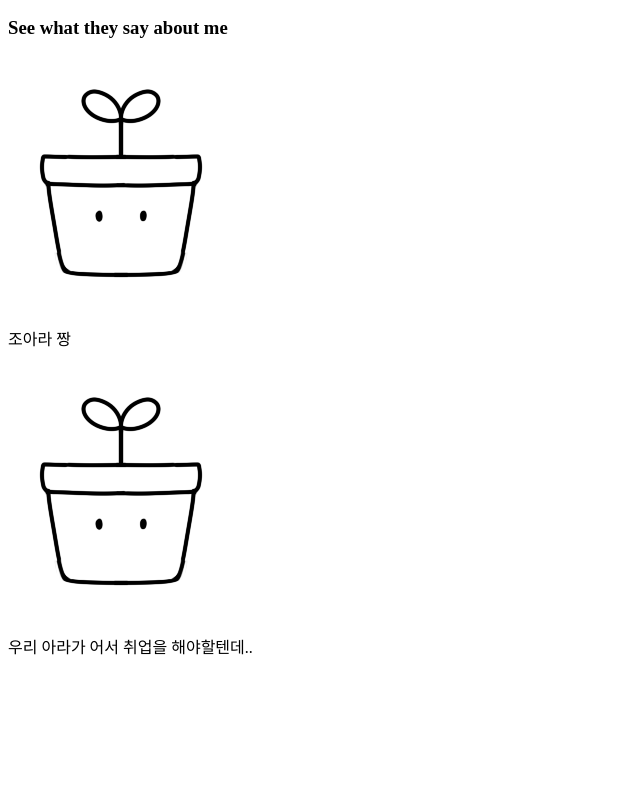
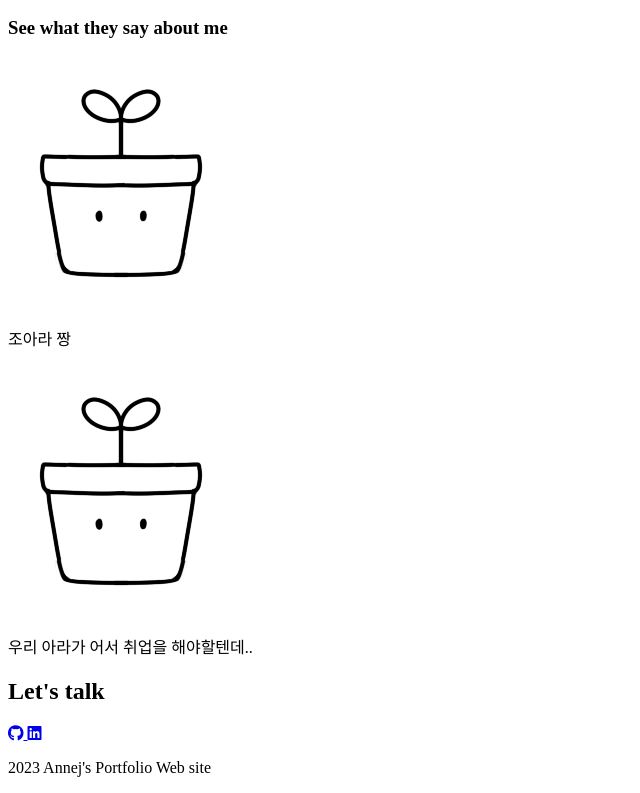
Before and after one commit to bluenote00/dreamcoding_portfolio, a plain HTML site: page index.html in a window 1280 px wide. Shown: the part 2888-3681 px from the top of the page, without its empty margins (0-640 px from the left). Before the commit the page ends 3562 px from the top, so only its background shows below. Drawn offline with Linux system fonts and the light colour scheme.

Commit message:
HTML_Contact (END)

```diff
--- a/index.html
+++ b/index.html
@@ -179,7 +179,7 @@
         </div>
 
         <div class="work__projects">
-            <a href="https://github.com/bluenote00" class="project" target="blank">
+            <a href="https://github.com/bluenote00" class="project" target="_blank">
                 <img src="imgs/작심백일.png">
                 <div class="project__description">
                     <h3>작심백일</h3>
@@ -214,7 +214,18 @@
 
     <!-- Contact -->
     <section id="contact">
+        <h1 class="contact__title">Let's talk</h1>
+        <h2 class="contact__email"></h2>
+        <div class="contact__links">
+            <a href="https://github.com/bluenote00" target="_blank">
+                <i class="fa fa-github"></i>
+            </a>
 
+            <a href="#" target="_blank">
+            <i class="fa fa-linkedin-square"></i>
+        </a>
+        </div>
+        <p class="contact__rights">2023 Annej's Portfolio Web site</p>
     </section>
 </body>
 </html>
```
